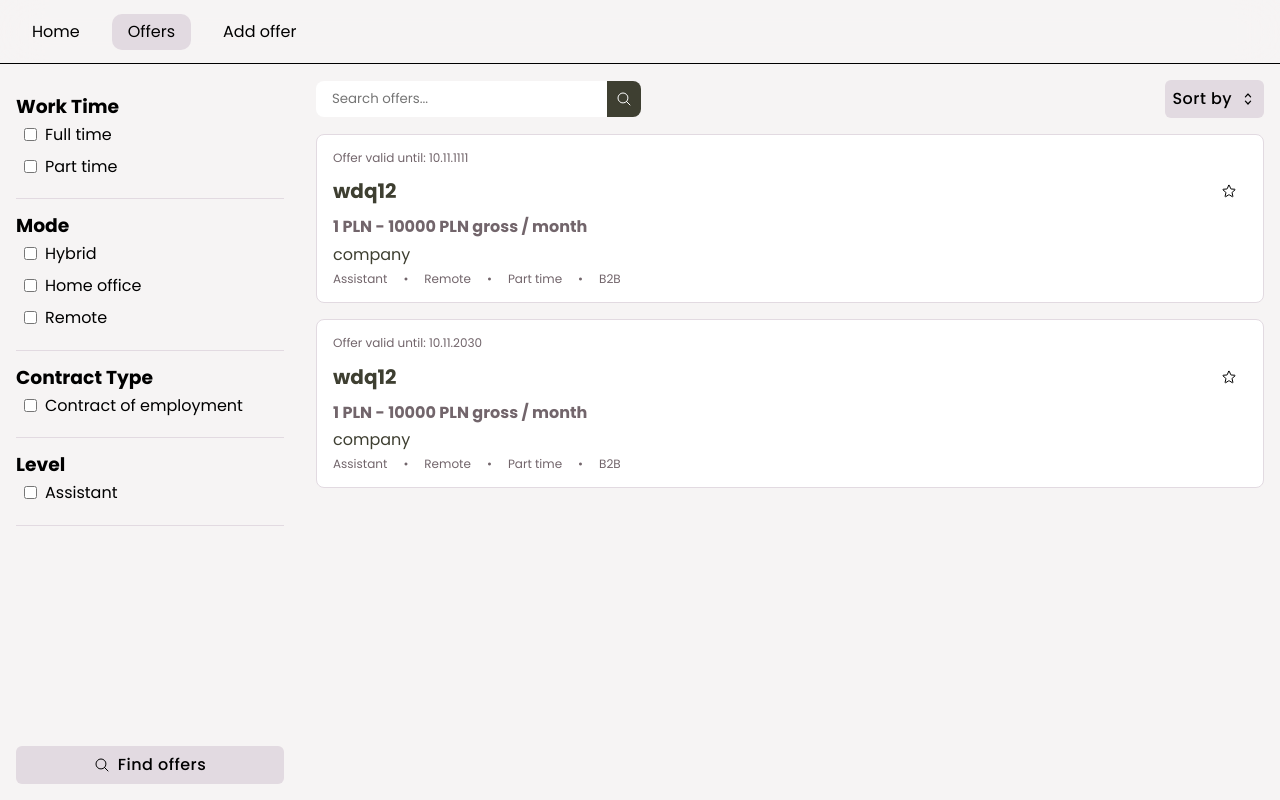
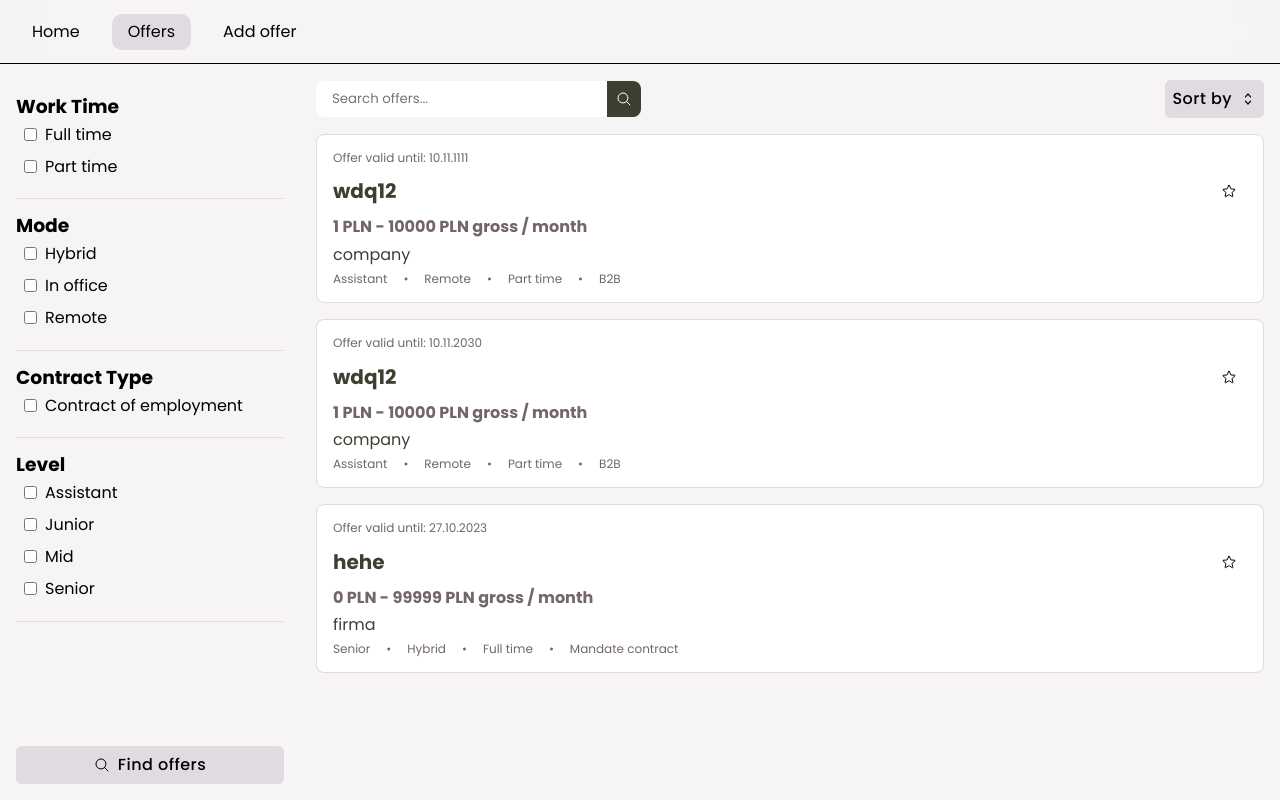
Before and after one commit to sebastianhaber/spa-wsb, a React (Vite) app: page /offers in a window 1280 px wide. Built offline with nearby package versions, Linux system fonts and the light colour scheme; data requests are answered from the project's data file.

Commit message:
Fixed filtering and sorting

```diff
--- a/src/components/filterOffers/FilterOffersMenu.tsx
+++ b/src/components/filterOffers/FilterOffersMenu.tsx
@@ -62,9 +62,9 @@ const FilterOffersMenu = () => {
               <input
                 type="checkbox"
                 id="filter-workTime-fulltime"
-                name="workTime=full-time"
+                name="workTime=Full time"
                 onChange={handleChange}
-                defaultChecked={getDefaultChecked('workTime=full-time')}
+                defaultChecked={getDefaultChecked('workTime=Full time')}
               />
               <p>Full time</p>
             </label>
@@ -72,9 +72,9 @@ const FilterOffersMenu = () => {
               <input
                 type="checkbox"
                 id="filter-workTime-parttime"
-                name="workTime=part-time"
+                name="workTime=Part time"
                 onChange={handleChange}
-                defaultChecked={getDefaultChecked('workTime=part-time')}
+                defaultChecked={getDefaultChecked('workTime=Part time')}
               />
               <p>Part time</p>
             </label>
@@ -85,29 +85,29 @@ const FilterOffersMenu = () => {
               <input
                 type="checkbox"
                 id="filter-mode-hybrid"
-                name="mode=hybrid"
+                name="mode=Hybrid"
                 onChange={handleChange}
-                defaultChecked={getDefaultChecked('mode=hybrid')}
+                defaultChecked={getDefaultChecked('mode=Hybrid')}
               />
               <p>Hybrid</p>
             </label>
-            <label htmlFor="filter-mode-home_office">
+            <label htmlFor="filter-mode-in_office">
               <input
                 type="checkbox"
-                id="filter-mode-home_office"
-                name="mode=home office"
+                id="filter-mode-in_office"
+                name="mode=In office"
                 onChange={handleChange}
-                defaultChecked={getDefaultChecked('mode=home office')}
+                defaultChecked={getDefaultChecked('mode=In office')}
               />
-              <p>Home office</p>
+              <p>In office</p>
             </label>
             <label htmlFor="filter-mode-remote">
               <input
                 type="checkbox"
                 id="filter-mode-remote"
-                name="mode=remote"
+                name="mode=Remote"
                 onChange={handleChange}
-                defaultChecked={getDefaultChecked('mode=remote')}
+                defaultChecked={getDefaultChecked('mode=Remote')}
               />
               <p>Remote</p>
             </label>
@@ -118,9 +118,9 @@ const FilterOffersMenu = () => {
               <input
                 type="checkbox"
                 id="filter-type-contract_of_employment"
-                name="type=contract of employment"
+                name="type=Contract of employment"
                 onChange={handleChange}
-                defaultChecked={getDefaultChecked('type=contract of employment')}
+                defaultChecked={getDefaultChecked('type=Contract of employment')}
               />
               <p>Contract of employment</p>
             </label>
@@ -131,11 +131,41 @@ const FilterOffersMenu = () => {
               <input
                 type="checkbox"
                 id="filter-level-assistant"
-                name="level=assistant"
+                name="level=Assistant"
                 onChange={handleChange}
-                defaultChecked={getDefaultChecked('level=assistant')}
+                defaultChecked={getDefaultChecked('level=Assistant')}
               />
               <p>Assistant</p>
+            </label>
+            <label htmlFor="filter-level-junior">
+              <input
+                type="checkbox"
+                id="filter-level-junior"
+                name="level=Junior"
+                onChange={handleChange}
+                defaultChecked={getDefaultChecked('level=Junior')}
+              />
+              <p>Junior</p>
+            </label>
+            <label htmlFor="filter-level-mid">
+              <input
+                type="checkbox"
+                id="filter-level-mid"
+                name="level=Mid"
+                onChange={handleChange}
+                defaultChecked={getDefaultChecked('level=Mid')}
+              />
+              <p>Mid</p>
+            </label>
+            <label htmlFor="filter-level-senior">
+              <input
+                type="checkbox"
+                id="filter-level-senior"
+                name="level=Senior"
+                onChange={handleChange}
+                defaultChecked={getDefaultChecked('level=Senior')}
+              />
+              <p>Senior</p>
             </label>
           </li>
         </ul>
--- a/src/components/offers/SortOffers.tsx
+++ b/src/components/offers/SortOffers.tsx
@@ -8,9 +8,9 @@ import { StyledButton } from '../styledButton';
 import ToggledList, { TListElement } from '../toggledList/ToggledList';
 
 export enum ESortBy {
-  createdAt = 'createdAt',
+  mode = 'Mode',
   validUntil = 'validUntil',
-  position = 'position',
+  level = 'Level',
 }
 
 export const getSortedByProperty = (searchParams: URLSearchParams) => {
@@ -22,8 +22,12 @@ export const getSortedByProperty = (searchParams: URLSearchParams) => {
 
 const listElements: TListElement[] = [
   {
-    label: 'Created At',
-    value: 'createdAt',
+    label: 'Mode',
+    value: 'mode',
+  },
+  {
+    label: 'Level',
+    value: 'level',
   },
   {
     label: 'Offer valid until',
@@ -45,6 +49,7 @@ const SortOffers = () => {
     setSearchParams(searchParams);
     setListOpen(false);
   };
+  console.log(sortedBy);
 
   return (
     <StyledWrapper ref={innerRef}>
--- a/src/database/db.json
+++ b/src/database/db.json
@@ -39,6 +39,26 @@
       "workTime": "Part time",
       "level": "Assistant",
       "id": 2
+    },
+    {
+      "title": "hehe",
+      "description": "123",
+      "requirements": "123",
+      "responsibilities": "123",
+      "validUntil": "2023-10-27T22:00:00.000Z",
+      "whatWeOffer": "123",
+      "comapnyCity": "gdynia",
+      "companyDescription": "slaba firma",
+      "companyName": "firma",
+      "mode": "Hybrid",
+      "salary": {
+        "from": 0,
+        "to": "99999"
+      },
+      "type": "Mandate contract",
+      "workTime": "Full time",
+      "level": "Senior",
+      "id": 3
     }
   ],
   "comments": [
```
